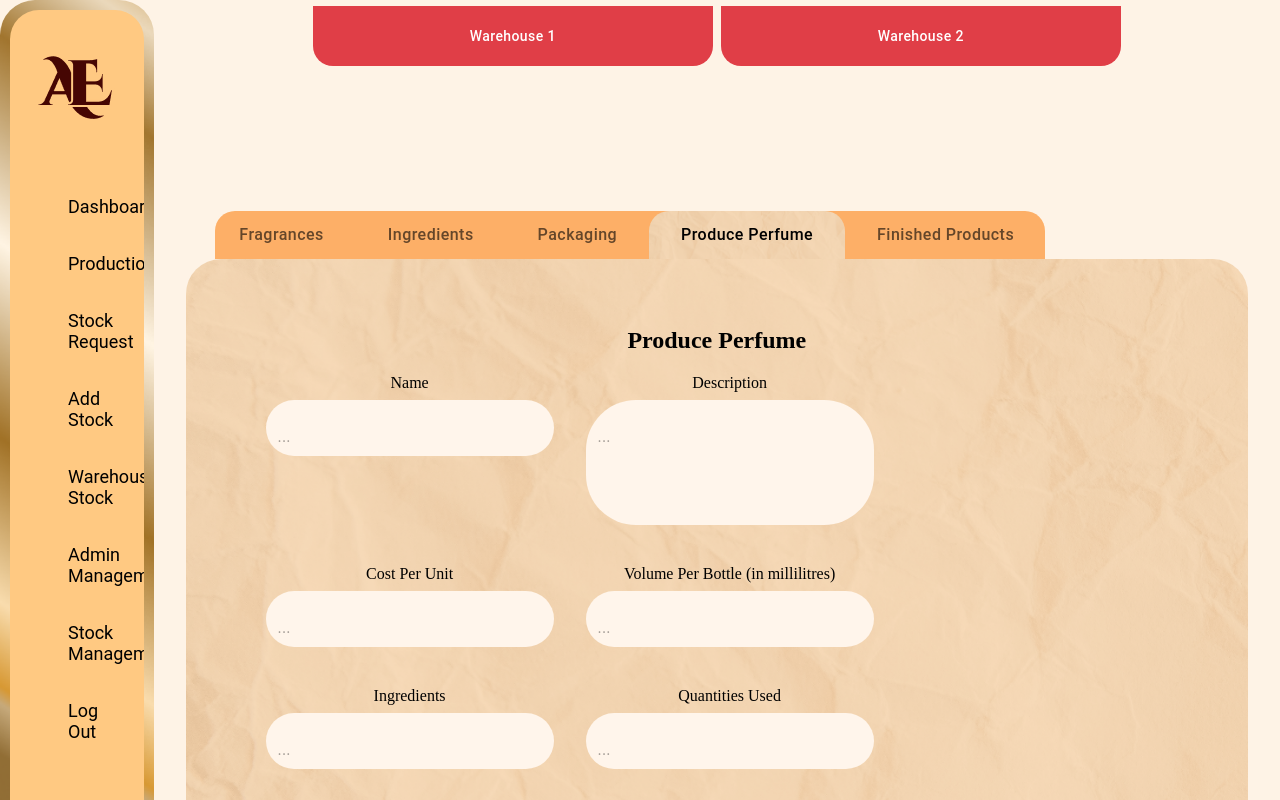
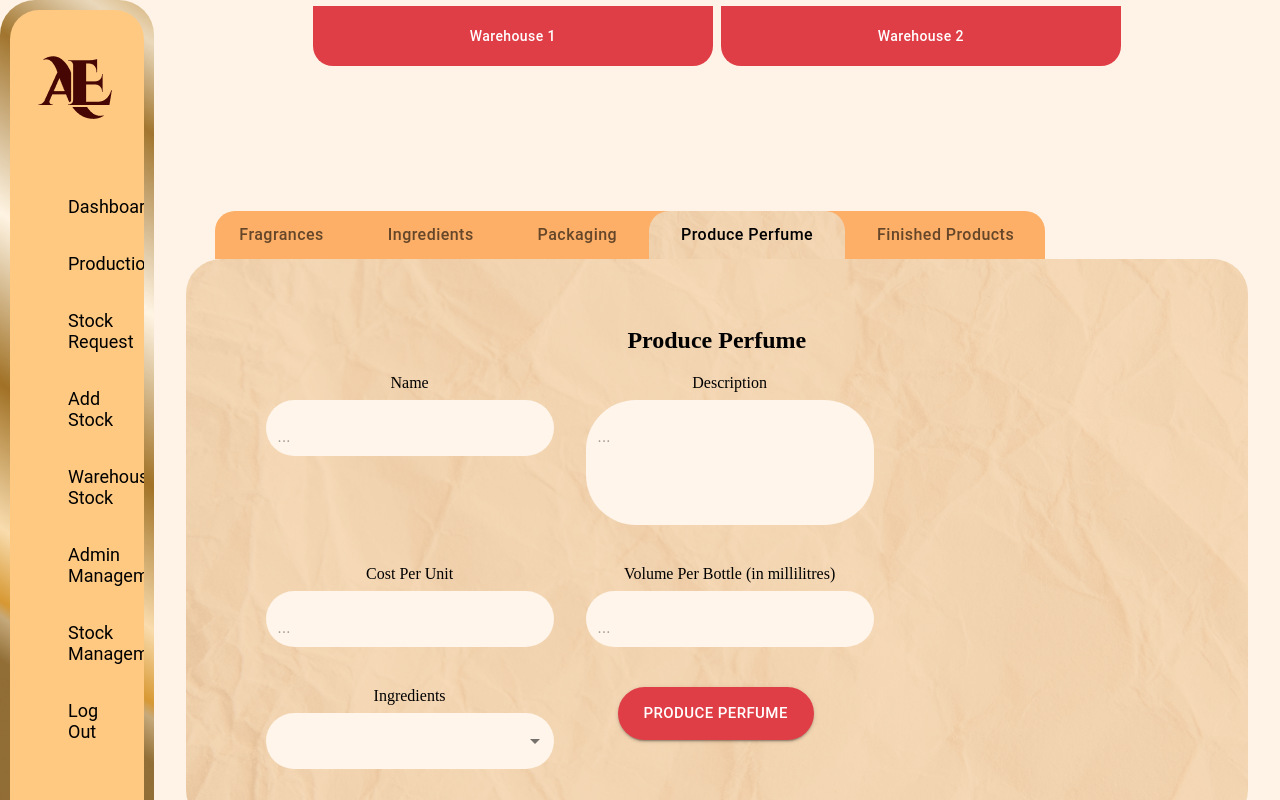
Before and after one commit to Tsebo200/Aureum-Elegance-Frontend, a React (Vite) app in the folder client/: page /finishedproducts in a window 1280 px wide. Both pictures are taken after a click on the tab "Produce Perfume". Shown: the top 800 px of the page. Built offline with nearby package versions, Linux system fonts and the light colour scheme.

Commit message:
add produceperfume component

```diff
--- a/client/src/ui/Pages/FinishedProducts/FinishedProducts.tsx
+++ b/client/src/ui/Pages/FinishedProducts/FinishedProducts.tsx
@@ -2,6 +2,7 @@ import React from 'react';
 import styles from '../FinishedProducts/FinishedProducts.module.scss';
 import { TextField, Button, Tabs, Tab, useMediaQuery } from "@mui/material";
 import Sidebar from '../../Components/Sidebar';
+import ProducePerfumeForm from '../../components/Forms/FinishedProductComponents/ProducePerfumeForm';
 
 export default function FinishedProducts() {
   const [tab, setTab] = React.useState(4);
@@ -60,89 +61,90 @@ export default function FinishedProducts() {
         )}
 
         {tab === 3 && (
-          <section className={styles.content}>
-            <h1>Produce Perfume</h1>
-            <form className={styles.form}>
-              <div className={styles.field}>
-                <label>Name</label>
-                <TextField
-                  placeholder="..."
-                  fullWidth
-                  variant="filled"
-                  InputProps={{ disableUnderline: true }}
-                />
-              </div>
-              <div className={styles.field}>
-                <label>Description</label>
-                <TextField
-                  placeholder="..."
-                  fullWidth
-                  multiline
-                  minRows={4}
-                  variant="filled"
-                  InputProps={{ disableUnderline: true }}
-                />
-              </div>
-              <div className={styles.field}>
-                <label>Cost Per Unit</label>
-                <TextField
-                  placeholder="..."
-                  fullWidth
-                  variant="filled"
-                  InputProps={{ disableUnderline: true }}
-                />
-              </div>
-              <div className={styles.field}>
-                <label>Volume Per Bottle (in millilitres)</label>
-                <TextField
-                  placeholder="..."
-                  fullWidth
-                  variant="filled"
-                  InputProps={{ disableUnderline: true }}
-                />
-              </div>
-              <div className={styles.field}>
-                <label>Ingredients</label>
-                <TextField
-                  placeholder="..."
-                  fullWidth
-                  variant="filled"
-                  InputProps={{ disableUnderline: true }}
-                />
-              </div>
-              <div className={styles.field}>
-                <label>Quantities Used</label>
-                <TextField
-                  placeholder="..."
-                  fullWidth
-                  variant="filled"
-                  InputProps={{ disableUnderline: true }}
-                />
-              </div>
-              <div className={styles.field}>
-                <label>Packaging</label>
-                <TextField
-                  placeholder="..."
-                  fullWidth
-                  variant="filled"
-                  InputProps={{ disableUnderline: true }}
-                />
-              </div>
-              <div className={styles.field}>
-                <label>Batches</label>
-                <TextField
-                  placeholder="..."
-                  fullWidth
-                  variant="filled"
-                  InputProps={{ disableUnderline: true }}
-                />
-              </div>
-              <br />
-              <Button variant="contained" className={styles.addBtn}>
-                Produce Perfume
-              </Button>
-            </form>
-          </section>
+          <ProducePerfumeForm />
+          // <section className={styles.content}>
+          //   <h1>Produce Perfume</h1>
+          //   <form className={styles.form}>
+          //     <div className={styles.field}>
+          //       <label>Name</label>
+          //       <TextField
+          //         placeholder="..."
+          //         fullWidth
+          //         variant="filled"
+          //         InputProps={{ disableUnderline: true }}
+          //       />
+          //     </div>
+          //     <div className={styles.field}>
+          //       <label>Description</label>
+          //       <TextField
+          //         placeholder="..."
+          //         fullWidth
+          //         multiline
+          //         minRows={4}
+          //         variant="filled"
+          //         InputProps={{ disableUnderline: true }}
+          //       />
+          //     </div>
+          //     <div className={styles.field}>
+          //       <label>Cost Per Unit</label>
+          //       <TextField
+          //         placeholder="..."
+          //         fullWidth
+          //         variant="filled"
+          //         InputProps={{ disableUnderline: true }}
+          //       />
+          //     </div>
+          //     <div className={styles.field}>
+          //       <label>Volume Per Bottle (in millilitres)</label>
+          //       <TextField
+          //         placeholder="..."
+          //         fullWidth
+          //         variant="filled"
+          //         InputProps={{ disableUnderline: true }}
+          //       />
+          //     </div>
+          //     <div className={styles.field}>
+          //       <label>Ingredients</label>
+          //       <TextField
+          //         placeholder="..."
+          //         fullWidth
+          //         variant="filled"
+          //         InputProps={{ disableUnderline: true }}
+          //       />
+          //     </div>
+          //     <div className={styles.field}>
+          //       <label>Quantities Used</label>
+          //       <TextField
+          //         placeholder="..."
+          //         fullWidth
+          //         variant="filled"
+          //         InputProps={{ disableUnderline: true }}
+          //       />
+          //     </div>
+          //     <div className={styles.field}>
+          //       <label>Packaging</label>
+          //       <TextField
+          //         placeholder="..."
+          //         fullWidth
+          //         variant="filled"
+          //         InputProps={{ disableUnderline: true }}
+          //       />
+          //     </div>
+          //     <div className={styles.field}>
+          //       <label>Batches</label>
+          //       <TextField
+          //         placeholder="..."
+          //         fullWidth
+          //         variant="filled"
+          //         InputProps={{ disableUnderline: true }}
+          //       />
+          //     </div>
+          //     <br />
+          //     <Button variant="contained" className={styles.addBtn}>
+          //       Produce Perfume
+          //     </Button>
+          //   </form>
+          // </section>
         )}
 
         {tab === 4 && (
--- a/client/src/ui/Pages/WarehouseStock.module.scss
+++ b/client/src/ui/Pages/WarehouseStock.module.scss
@@ -105,6 +105,11 @@ hr {
   cursor: pointer !important;
   display: block !important;
   align-self: flex-start !important;
+  text-decoration: none !important;
+}
+.link{
+  text-decoration: none !important;
+
 }
 
 
--- /dev/null
+++ b/client/src/ui/components/Forms/FinishedProductComponents/FinishedProductComponent.module.scss
@@ -0,0 +1,104 @@
+.content {
+    background: #fff;
+    border-radius: 35px;
+    padding: 3rem 5rem;
+    background-image: url('../../../assets/Large\ Element.png');
+    background-repeat: no-repeat;
+    background-size: cover;
+    overflow-x: auto;
+  }
+
+  .table {
+    width: 100%;
+    border-collapse: collapse;
+
+    th, td {
+      text-align: left;
+      padding: 1rem;
+    }
+
+    th {
+      font-weight: 500;
+    }
+
+    td {
+      vertical-align: top;
+    }
+
+    tr:not(:last-child) {
+      border-bottom: 1px solid #000;
+    }
+  }
+
+
+  hr {
+    border: none;
+    width: 100%;
+  }
+
+
+  .list {
+    margin-bottom: 2rem;
+    width: 57%;
+
+    .item {
+      display: flex;
+      align-items: center;
+      padding: 1rem 0;
+      border-bottom: 1px solid #ddd;
+
+      .name {
+        flex: 2;
+        font-size: 1.1rem;
+        font-weight: 500;
+      }
+
+      .contact,
+      .phone {
+        flex: 1;
+        text-align: center;
+      }
+    }
+  }
+
+  .form {
+    display: flex;
+    margin-top: 1rem;
+    align-items: flex-start;
+    gap: 2rem;
+    flex-wrap: wrap;
+
+
+    .field {
+      margin-bottom: 0.5rem;
+      display: flex;
+      flex-direction: column;
+      width: 18rem;
+
+      label {
+        display: block;
+        margin-bottom: 0.5rem;
+        font-weight: 500;
+      }
+
+      :global(.MuiFilledInput-root) {
+        border-radius: 50px;
+        background: #FFF5EB;
+      }
+    }
+  }
+
+  .addBtn {
+    margin-bottom: 2rem !important;
+    width: 196px !important;
+    height: 53px !important;
+    border-radius: 35px !important;
+    background-color: #E03E47 !important;
+    color: #fff !important;
+    font-size: 15px !important;
+    font-family: Roboto, sans-serif !important;
+    border: none !important;
+    cursor: pointer !important;
+    display: block !important;
+    align-self: flex-start !important;
+  }
--- /dev/null
+++ b/client/src/ui/components/Forms/FinishedProductComponents/ProducePerfumeForm.tsx
@@ -0,0 +1,104 @@
+import { Button, Checkbox, FilledInput, ListItemText, MenuItem, OutlinedInput, Select, TextField, type SelectChangeEvent } from "@mui/material"
+import React from "react"
+import styles from './FinishedProductComponent.module.scss'
+
+
+
+  const ingredients = [
+    "Rose Essence",
+    "Lavender Oil",
+    "Vanilla",
+    "Sandalwood",
+    "Citrus Extract",
+    "Musk",
+  ];
+const ProducePerfumeForm = () =>{
+    const [selectedIngredients, setSelectIngredients] = React.useState<string[]>([]);
+
+    const handleIngredientChange = (event: SelectChangeEvent<typeof ingredients>) => {
+      const {
+        target: { value },
+      } = event;
+      setSelectIngredients(
+        // On autofill we get a stringified value.
+        typeof value === 'string' ? value.split(',') : value,
+      );
+    }
+    return (
+      <section className={styles.content}>
+        <h1>Produce Perfume</h1>
+        <form className={styles.form}>
+          <div className={styles.field}>
+            <label>Name</label>
+            <TextField
+              placeholder="..."
+              fullWidth
+              variant="filled"
+              InputProps={{ disableUnderline: true }}
+            />
+          </div>
+          <div className={styles.field}>
+            <label>Description</label>
+            <TextField
+              placeholder="..."
+              fullWidth
+              multiline
+              minRows={4}
+              variant="filled"
+              InputProps={{ disableUnderline: true }}
+            />
+          </div>
+          <div className={styles.field}>
+            <label>Cost Per Unit</label>
+            <TextField
+              placeholder="..."
+              fullWidth
+              variant="filled"
+              InputProps={{ disableUnderline: true }}
+            />
+          </div>
+          <div className={styles.field}>
+            <label>Volume Per Bottle (in millilitres)</label>
+            <TextField
+              placeholder="..."
+              fullWidth
+              variant="filled"
+              InputProps={{ disableUnderline: true }}
+            />
+          </div>
+          <div className={styles.field}>
+            <label id="ingredient-select-label">Ingredients</label>
+            <Select
+              labelId="ingredient-select-label"
+              multiple
+              value={selectedIngredients}
+              onChange={handleIngredientChange}
+              input={<FilledInput disableUnderline fullWidth />}
+              renderValue={(selected) => selected.join(", ")}
+              MenuProps={{ PaperProps: { style: { maxHeight: 300 } } }}
+              fullWidth
+              variant="filled"
+            >
+              {ingredients.map((ingredient) => (
+                <MenuItem key={ingredient} value={ingredient}>
+                  <Checkbox
+                    checked={selectedIngredients.includes(ingredient)}
+                  />
+                  <ListItemText primary={ingredient} />
+                </MenuItem>
+              ))}
+            </Select>
+          </div>
+
+          <br />
+          <Button variant="contained" className={styles.addBtn}>
+            Produce Perfume
+          </Button>
+        </form>
+      </section>
+    );
+
+
+
+}
+export default ProducePerfumeForm
```
Also changed, not shown: client/src/ui/Pages/WarehouseStock.tsx (+59 -3 lines).
